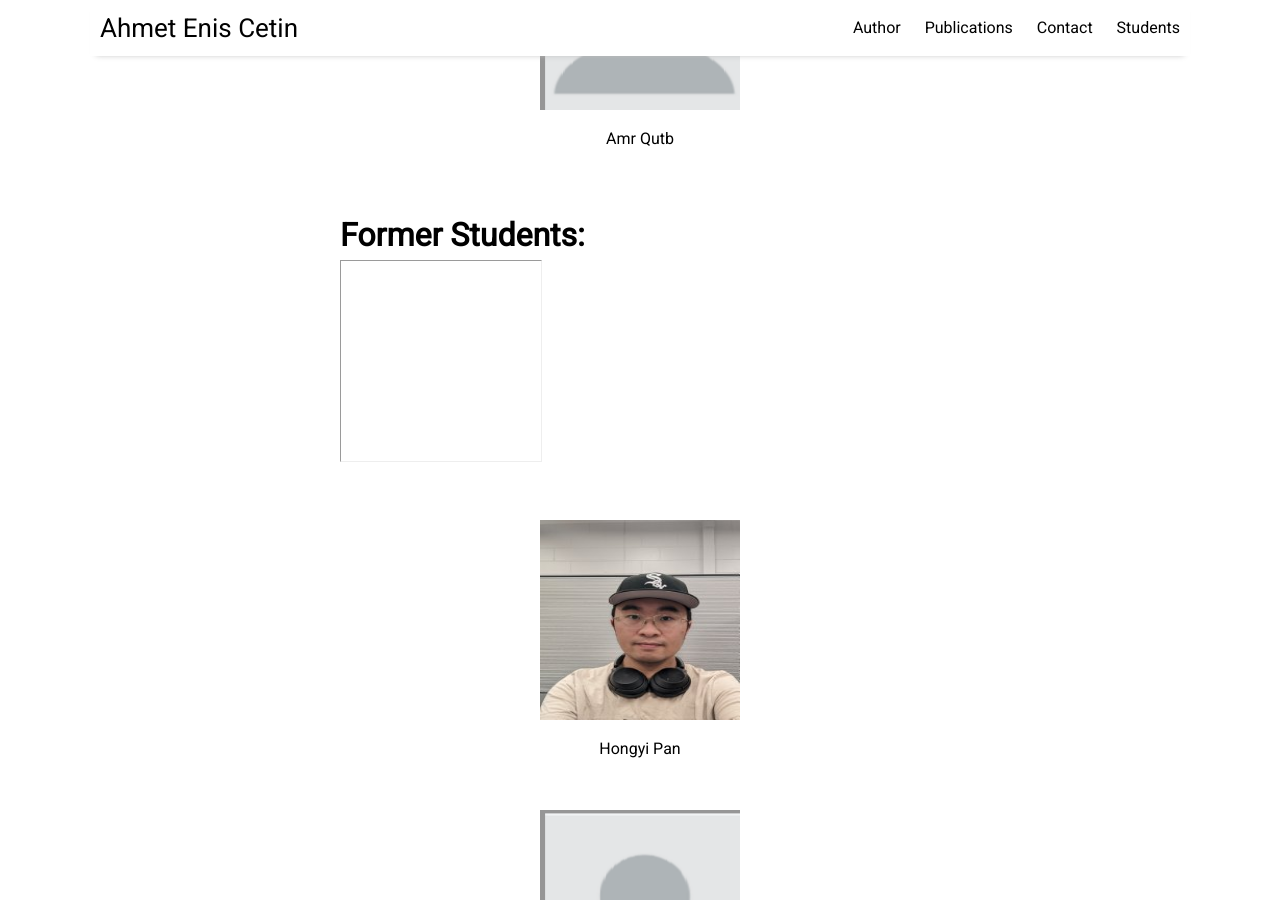
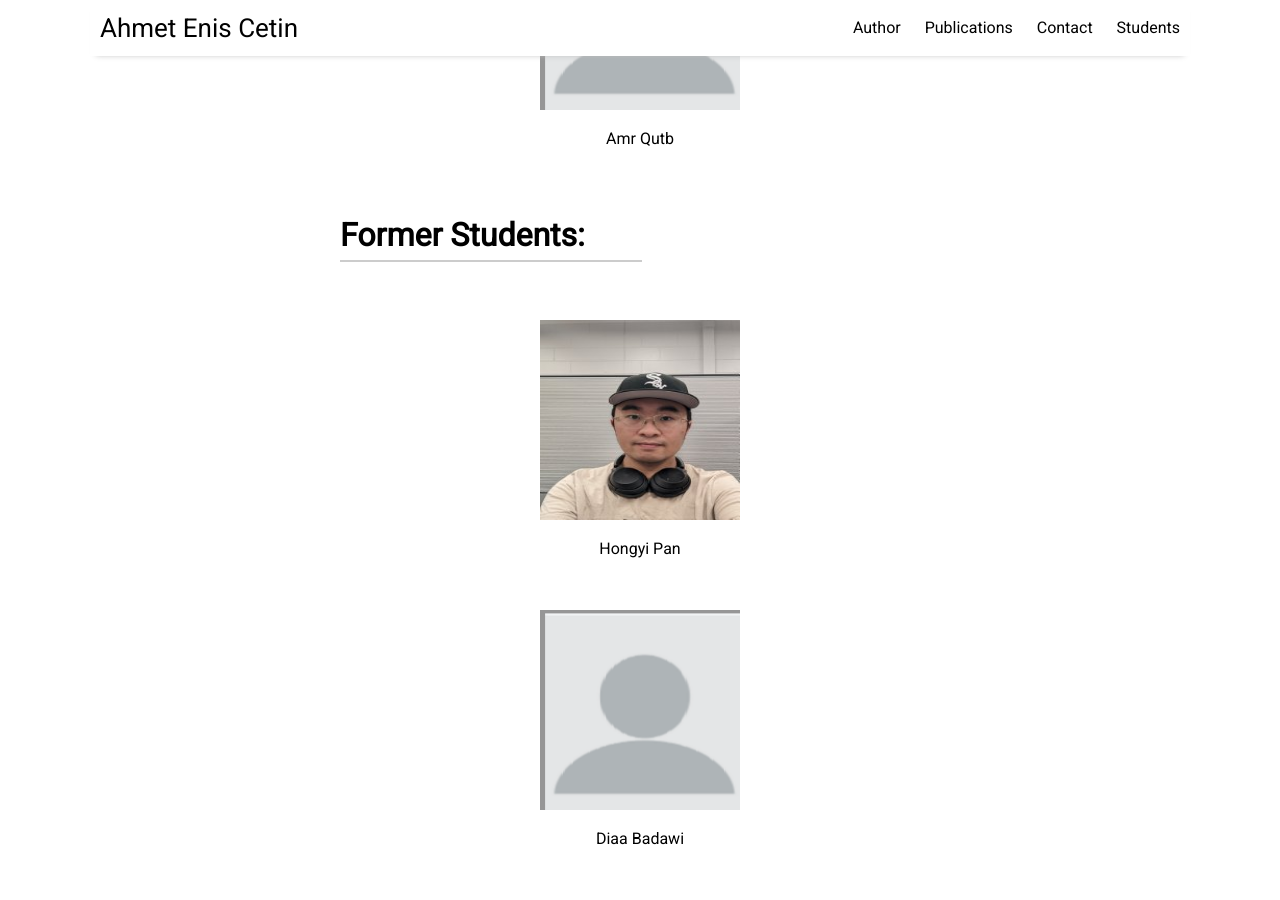
Before and after one commit to Emadeldeen-Hamdan/Emadeldeen-Hamdan.github.io, a Jekyll site: the page built from _posts/2023-08-04-Students.md, in a window 1280 px wide and 900 px high, scrolled down 2907 px. Built offline with Jekyll 4.4.1, drawn with Linux system fonts in a browser that asks for light colours; nearby versions of some CDN libraries.

Commit message:
Update 2023-08-04-Students.md

```diff
--- a/_posts/2023-08-04-Students.md
+++ b/_posts/2023-08-04-Students.md
@@ -74,7 +74,7 @@ image: UIC_EngineeringLogo.jpg
 <br>
 
 # Former Students:
-<hr style="border: 1px solid #ccc; width: 50%;" style="height: 200px; width: 200px;">
+<hr style="border: 1px solid #ccc; width: 50%;">
 <br>
 
 <img src="./assets/img/Hongyi.png" alt="Hongyi" style="height: 200px; width: 200px;">
```
